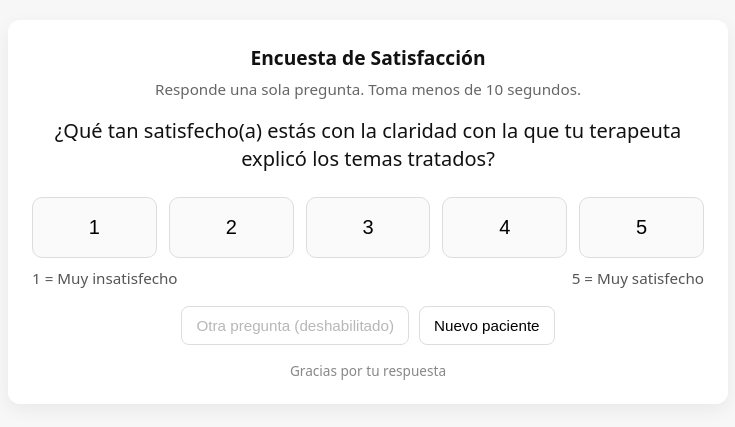
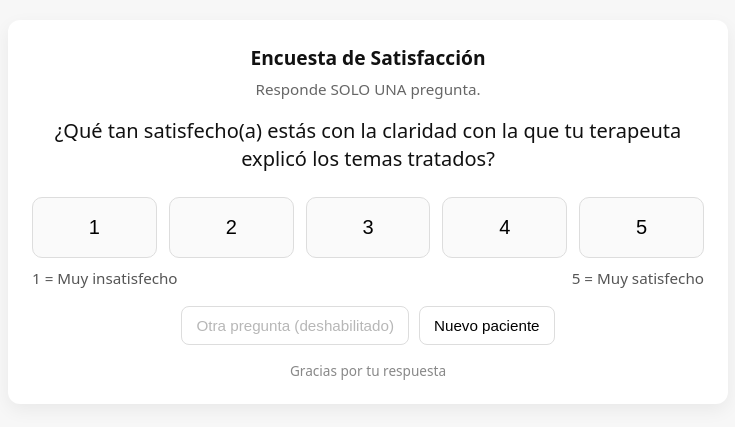
Before and after one commit to jorgesanlospcx/Satisfaccion, a plain HTML site: page index.html in a window 1280 px wide. Shown: the whole page, without its empty margins (272-1007 px from the left). Drawn offline with Linux system fonts and the light colour scheme.

Commit message:
index.html

```diff
--- a/index.html
+++ b/index.html
@@ -29,7 +29,7 @@
 <div class="wrap">
   <div class="card">
     <h1>Encuesta de Satisfacción</h1>
-    <div class="muted">Responde una sola pregunta. Toma menos de 10 segundos.</div>
+    <div class="muted">Responde SOLO UNA pregunta.</div>
     <div id="question" class="question">Cargando pregunta…</div>
 
     <div class="scale" id="scale">
```
